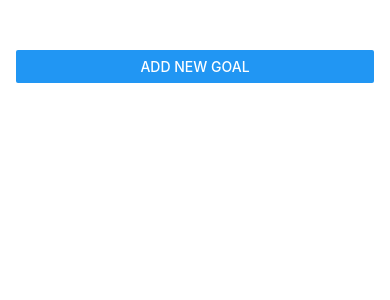
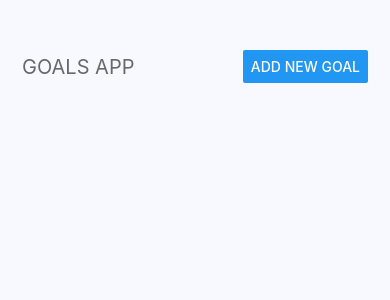
Before and after one commit to alfimonth/goals-app-rn, a React Native app: screen / in a window 390 px wide. Shown: the top 300 px of the page. Built offline with nearby package versions, Linux system fonts and the light colour scheme.

Commit message:
refactor(home): improve styling for v1

```diff
--- a/App.js
+++ b/App.js
@@ -1,5 +1,5 @@
 import { useState } from "react";
-import { Button, FlatList, Modal, StyleSheet, View } from "react-native";
+import { Button, FlatList, Modal, StyleSheet, Text, View } from "react-native";
 import GoalItem from "./components/GoalItem";
 import GoalInput from "./components/GoalInput";
 
@@ -26,12 +26,15 @@ const App = () => {
 
   return (
     <View style={styles.appContainer}>
+      <View style={styles.headerContainer}>
+        <Text style={styles.appName}>GOALS APP</Text>
         <Button
           title="ADD NEW GOAL"
           onPress={() => {
             setModalVisible(true);
           }}
         />
+      </View>
       <Modal visible={modalVisible} animationType="slide">
         <GoalInput
           onAddGoalHandler={addGoalHandler}
@@ -62,6 +65,17 @@ const styles = StyleSheet.create({
     flex: 1,
     paddingTop: 50,
     paddingHorizontal: 16,
+    backgroundColor: "ghostwhite",
+  },
+  appName: {
+    fontSize: 20,
+    color: "dimgray",
+  },
+  headerContainer: {
+    flexDirection: "row",
+    justifyContent: "space-between",
+    alignItems: "center",
+    paddingHorizontal: 6,
   },
   goalsContainer: {
     flex: 5,
--- a/components/GoalInput.js
+++ b/components/GoalInput.js
@@ -25,7 +25,7 @@ const GoalInput = ({ onAddGoalHandler, onClose }) => {
       />
       <View style={styles.buttonContainer}>
         <Button onPress={addGoalHandler} title="Add Goal" />
-        <Button onPress={onClose} title="Cancel" />
+        <Button onPress={onClose} title="Cancel" color="red" />
       </View>
     </View>
   );
@@ -51,6 +51,8 @@ const styles = StyleSheet.create({
     borderWidth: 1,
     marginRight: 8,
     padding: 8,
+    backgroundColor: "ghostwhite",
+    borderRadius: 6,
   },
   buttonContainer: {
     flexDirection: "row",
--- a/components/GoalItem.js
+++ b/components/GoalItem.js
@@ -30,6 +30,9 @@ const styles = StyleSheet.create({
   androidRipple: {
     color: "lightblue",
   },
+  goalText: {
+    color: "darkslategray",
+  },
   itemPressed: {
     opacity: 0.5,
   },
```
Lines whose indentation alone changed are shown as unchanged.
